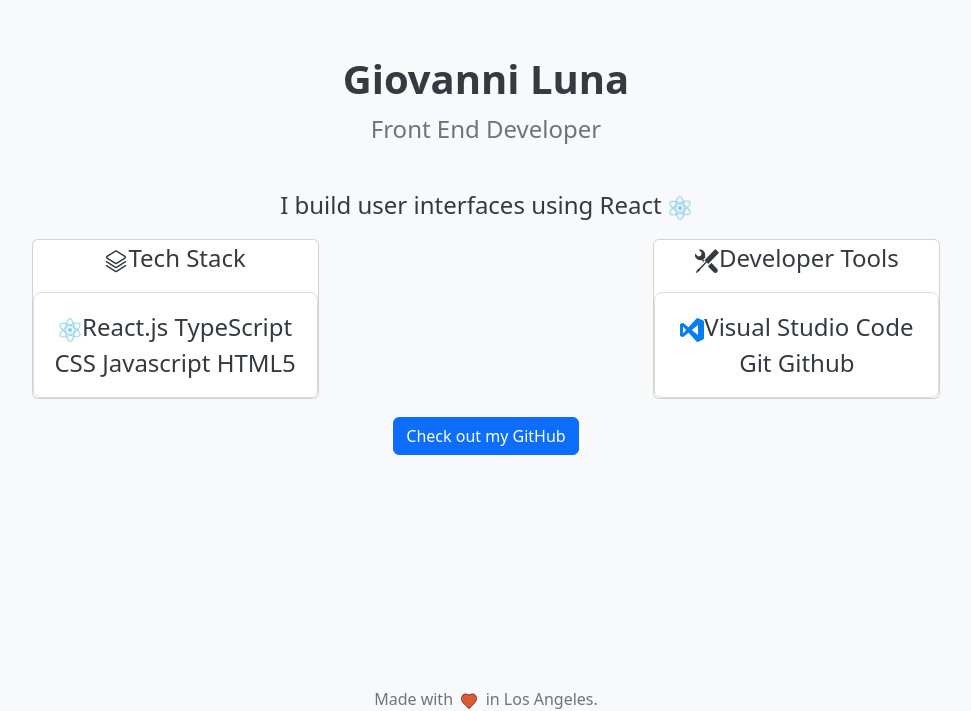
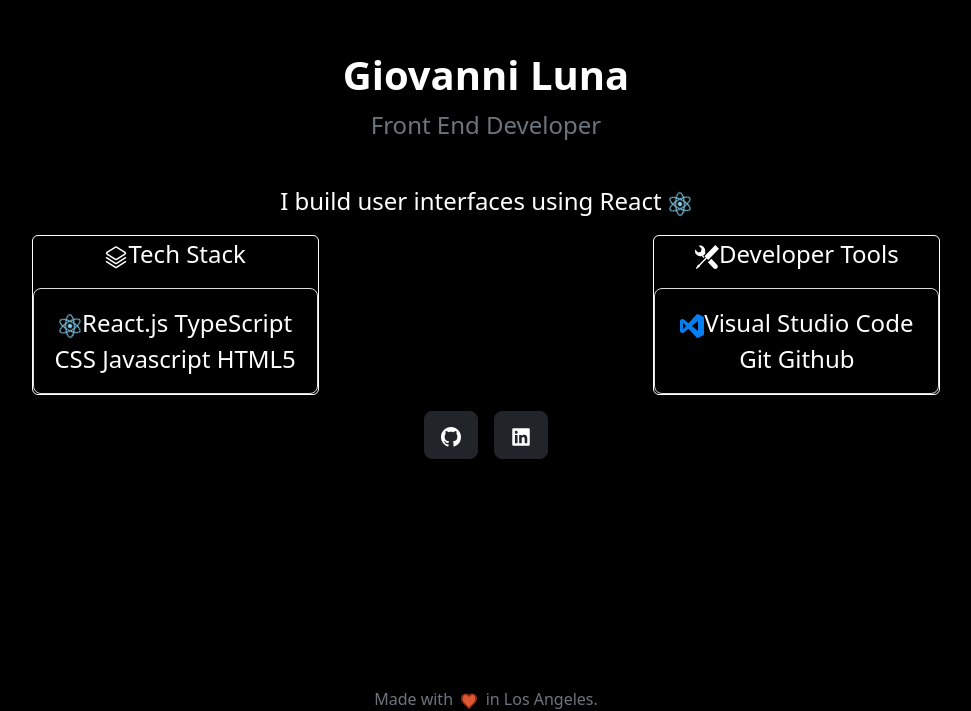
Before and after one commit to glunaa/Welcome, a React (Create React App) app: page / in a window 1280 px wide. Shown: the part 137-848 px from the top of the page, without its empty margins (154-1125 px from the left). Built offline with nearby package versions, Linux system fonts and the light colour scheme.

Commit message:
dark theme and link component changes

```diff
--- a/src/App.css
+++ b/src/App.css
@@ -1,5 +1,6 @@
 body {
-  background-color: #f8f9fa;
+  background-color: black;
+  color: white;
   margin: 0;
   padding: 0;
 }
@@ -17,7 +18,6 @@
 
   text-align: center;
   font-size: x-large;
-  color: #343a40;
   min-height: 100vh;
   display: flex;
   flex-direction: column;
@@ -35,6 +35,10 @@
   margin-bottom: 1rem;
 }
 
+.links-container{
+  display: flex;
+  gap: 1rem;
+}
 .links {
   margin-bottom: 1rem;
 }
@@ -54,6 +58,9 @@
   justify-content: space-between;
 }
 .card {
+  border: 1px white solid;
+  color: white;
+  background-color: black;
   flex: 0 0 calc(33.33% - 1rem); /* Adjust the width based on your design */
   margin-bottom: 1rem;
   display: flex;
--- a/src/App.tsx
+++ b/src/App.tsx
@@ -2,6 +2,8 @@
 import { GoStack } from "react-icons/go";
 import { GoTools } from "react-icons/go";
 import { SiVisualstudio } from "react-icons/si";
+import { BsGithub } from "react-icons/bs";
+import { FaLinkedin } from "react-icons/fa";
 import React, { FC } from 'react';
 import Header from './components/Header';
 import Links from './components/Links';
@@ -20,8 +22,11 @@
           <Cards title="Tech Stack" titleIcon=<GoStack /> bodyIcon=<FaReact className="icon"/> body="React.js TypeScript CSS Javascript HTML5"/>
           <Cards title="Developer Tools" titleIcon=<GoTools /> bodyIcon=<SiVisualstudio className="vs-icon"/> body="Visual Studio Code Git Github"/>
         </div>
-      <Links url="https://github.com/glunaa" label="Check out my GitHub" />
-    </main>
+        <div className="links-container">
+          <Links url="https://github.com/glunaa"icon=<BsGithub />/>
+          <Links url="www.linkedin.com/in/giovanni-luna-b85521255" icon=<FaLinkedin/>/>
+        </div>
+ </main>
     <Footer/>
     </div>
   );
--- a/src/components/Links.tsx
+++ b/src/components/Links.tsx
@@ -2,14 +2,14 @@
 
 interface LinksProps {
   url: string;
-  label: string;
+  icon: React.ReactNode;
 }
 
-const Links: FC<LinksProps> = ({ url, label }) => {
+const Links: FC<LinksProps> = ({ url,icon }) => {
   return (
     <div className="text-center links">
-      <a href={url} className="btn btn-primary" target="_blank" rel="noopener noreferrer">
-        {label}
+      <a href={url} className="btn btn-dark btn-lg" target="_blank" rel="noopener noreferrer">
+        {icon}
       </a>
     </div>
   );
```
